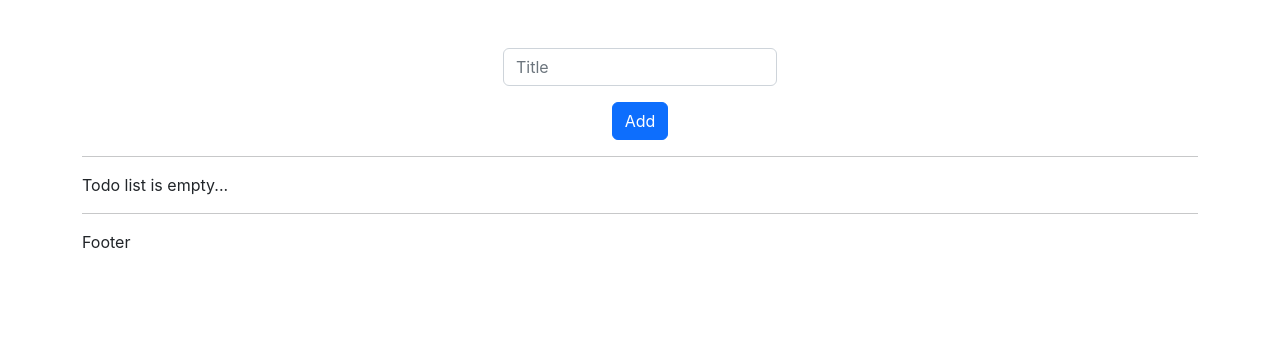
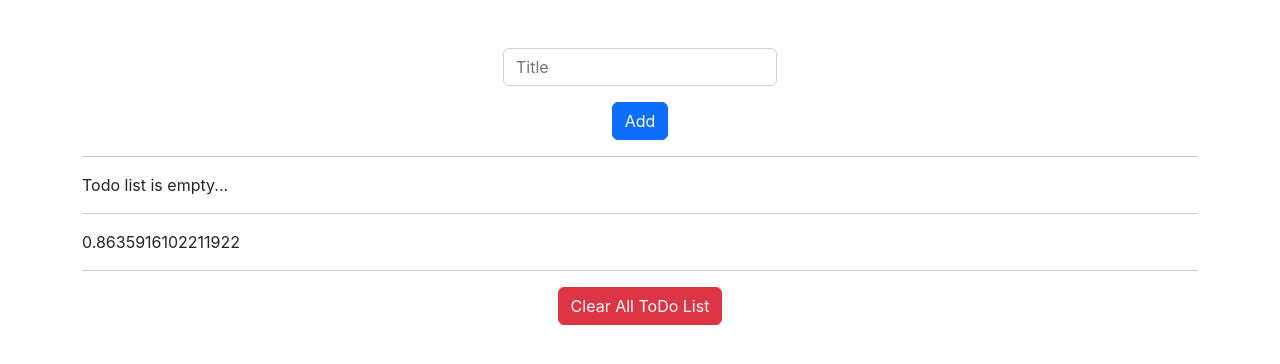
Before and after one commit to AlexeySitnikov/todo_react, a React (Create React App) app: page / in a window 1280 px wide. Shown: the top 364 px of the page. Built offline with nearby package versions, Linux system fonts and the light colour scheme.

Commit message:
used hook useMemo and useCallback

```diff
--- a/src/App.js
+++ b/src/App.js
@@ -1,50 +1,13 @@
-import { useEffect, useState } from 'react';
 import './App.css';
 import { Footer } from './components/Footer/Footer';
 import { Header } from './components/Header/Header';
 import { Main } from './components/Main/Main';
-import { TODOS_KEY_IN_LS } from './utils/constants';
+import { useTodos } from './customHooks/useTodos';
+
 
 function App() {
+  const {addNewTodo, deleteTodo, changeTodoStatus, todos, clearAllTodos, expensiveValue} = useTodos();
 
-  const [todos, setTodos] = useState([]);
-
-  useEffect(()=>{
-    const todosFromLS = localStorage.getItem(TODOS_KEY_IN_LS);
-    const prepareTodos = todosFromLS ? JSON.parse(todosFromLS) : [];
-    setTodos(prepareTodos);
-  }, []);
-
-  useEffect(()=>{
-    localStorage.setItem(TODOS_KEY_IN_LS, JSON.stringify(todos));
-  }, [todos]);
-
-  const addNewTodo = (title) =>{
-    const newTodo = {
-      title,
-      id: Date.now(),
-      status: false
-    }
-
-    setTodos(prev => [...prev, newTodo]);
-
-  }
-
-  const deleteTodo = (id)=>{
-    setTodos(prev => prev.filter((todo)=>todo.id !== id))
-  }
-
-  const changeTodoStatus = (id)=>{
-    setTodos(prev=>prev.map((todo)=>{
-      if (todo.id === id){
-        return {
-          ...todo,
-          status: !todo.status
-        }
-      }
-      return todo;
-    }))
-  }
   //console.log({todos})
 
   return (
@@ -53,7 +16,9 @@ function App() {
       <hr />
       <Main changeTodoStatus={changeTodoStatus} deleteTodo={deleteTodo} todos = {todos}/>
       <hr />
-      <Footer />
+      {expensiveValue}
+      <hr />
+      <Footer clearAllTodos={clearAllTodos}/>
     </div>
   );
 }
--- a/src/components/Footer/Footer.js
+++ b/src/components/Footer/Footer.js
@@ -1,7 +1,16 @@
-export const Footer = ()=>{
+import React from 'react'
+
+let Footer = ({clearAllTodos})=>{
+  console.log('Footer');
   return (
-    <footer>
-      Footer
+    <footer className="d-flex justify-content-center">
+      <button onClick={()=>clearAllTodos()} type="button" className="btn btn-danger">Clear All ToDo List</button>
     </footer>
   );
 }
+
+Footer = React.memo(Footer);
+
+export {
+  Footer
+}
--- a/src/components/Form/Form.js
+++ b/src/components/Form/Form.js
@@ -1,6 +1,6 @@
-import { useState } from "react";
+import React, { useState } from "react";
 
-export const Form = ({addNewTodoFunc})=>{
+let Form = ({addNewTodoFunc})=>{
 
   const [input, setInput] = useState('');
 
@@ -27,3 +27,9 @@ export const Form = ({addNewTodoFunc})=>{
     </form>
   );
 }
+
+Form = React.memo(Form);
+
+export {
+  Form
+}
--- a/src/components/Main/Main.js
+++ b/src/components/Main/Main.js
@@ -1,4 +1,5 @@
-import styles from './main.module.css'
+import { TodoList } from '../TodoList/TodoList';
+
 
 const Main = ({todos, deleteTodo, changeTodoStatus})=>{
   if (todos.length === 0){
@@ -6,23 +7,7 @@ const Main = ({todos, deleteTodo, changeTodoStatus})=>{
   }
   return (
     <main>
-      <ul className="list-group">
-        {
-          todos.map((todo, i) => (
-            <li key={todo.id} className="list-group-item d-flex justify-content-between">
-             <div className={`d-flex align-items-center`}>
-              <span className='me-4'>{i+1}. </span>
-              <span className={`${todo.status ? styles.done:''}`}>{todo.title} </span>
-             </div>
-             <div>
-                <button onClick={()=>changeTodoStatus(todo.id)} type="button" className="btn mx-2 btn-success">Done</button>
-                <button onClick={()=>deleteTodo(todo.id)} type="button" className="btn btn-danger">Delete</button>
-              </div>
-            </li>
-          ))
-        }
-
-      </ul>
+      <TodoList todos={todos} deleteTodo={deleteTodo} changeTodoStatus={changeTodoStatus}/>
     </main>
   );
 }
--- /dev/null
+++ b/src/components/TodoItem/TodoItem.js
@@ -0,0 +1,16 @@
+import styles from './styles.module.css'
+
+export const TodoItem = ({id, title, status, idx, deleteTodo, changeTodoStatus})=>{
+  return (
+    <li className="list-group-item d-flex justify-content-between">
+             <div className={`d-flex align-items-center`}>
+              <span className='me-4'>{idx+1}. </span>
+              <span className={`${status ? styles.done:''}`}>{title} </span>
+             </div>
+             <div>
+                <button onClick={()=>changeTodoStatus(id)} type="button" className="btn mx-2 btn-success">Done</button>
+                <button onClick={()=>deleteTodo(id)} type="button" className="btn btn-danger">Delete</button>
+              </div>
+            </li>
+  )
+}
--- /dev/null
+++ b/src/components/TodoList/TodoList.js
@@ -0,0 +1,12 @@
+import { TodoItem } from "../TodoItem/TodoItem"
+
+export const TodoList = ({todos, deleteTodo, changeTodoStatus})=>{
+
+  return (
+    <ul className="list-group">
+        {
+          todos.map((todo, i) => (<TodoItem key={todo.id} {...todo} idx={i} deleteTodo={deleteTodo} changeTodoStatus={changeTodoStatus} />))
+        }
+      </ul>
+  )
+}
--- /dev/null
+++ b/src/customHooks/useTodos.js
@@ -0,0 +1,66 @@
+import { useCallback, useEffect, useMemo, useState } from "react";
+import { TODOS_KEY_IN_LS } from "../utils/constants";
+import { expensiveFunc } from "../utils/expensiveFunc";
+
+export const useTodos = ()=>{
+
+  const [todos, setTodos] = useState([]);
+
+  useEffect(()=>{
+    const todosFromLS = localStorage.getItem(TODOS_KEY_IN_LS);
+    const prepareTodos = todosFromLS ? JSON.parse(todosFromLS) : [];
+    if (prepareTodos.length){
+      setTodos(prepareTodos);
+    }
+  }, []);
+
+
+
+  useEffect(()=>{
+    localStorage.setItem(TODOS_KEY_IN_LS, JSON.stringify(todos));
+  }, [todos]);
+
+  const addNewTodo = useCallback((title) =>{
+    const newTodo = {
+      title,
+      id: Date.now(),
+      status: false
+    }
+
+    setTodos(prev => [...prev, newTodo]);
+
+  }, []);
+
+  const deleteTodo = (id)=>{
+    setTodos(prev => prev.filter((todo)=>todo.id !== id))
+  }
+
+  const changeTodoStatus = (id)=>{
+    setTodos(prev=>prev.map((todo)=>{
+      if (todo.id === id){
+        return {
+          ...todo,
+          status: !todo.status
+        }
+      }
+      return todo;
+    }))
+  }
+
+  const clearAllTodos = useCallback(()=>{
+    setTodos([]);
+  }, []);
+
+  const expensiveValue = useMemo(()=>{
+    return expensiveFunc(todos.length)
+  }, [todos.length]);
+
+  return {
+    addNewTodo,
+    deleteTodo,
+    changeTodoStatus,
+    todos,
+    clearAllTodos,
+    expensiveValue
+  }
+}
--- /dev/null
+++ b/src/utils/expensiveFunc.js
@@ -0,0 +1,10 @@
+export const expensiveFunc = (number)=>{
+
+  let rnd;
+
+  for (let index = 0; index < 2e0; index++) {
+    rnd = Math.random();
+  }
+
+  return rnd+number;
+}
```
Also changed, not shown: src/components/TodoItem/styles.module.css (renamed from src/components/Main/main.module.css).
